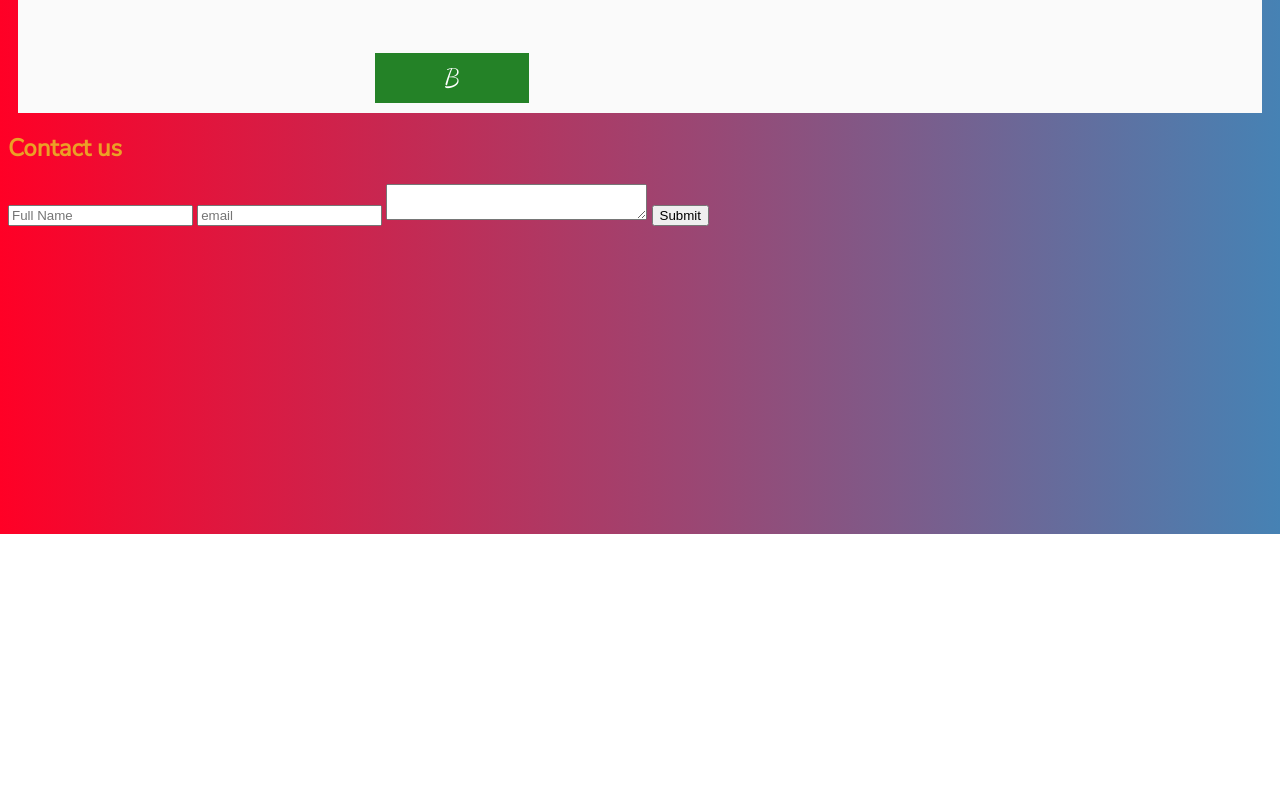
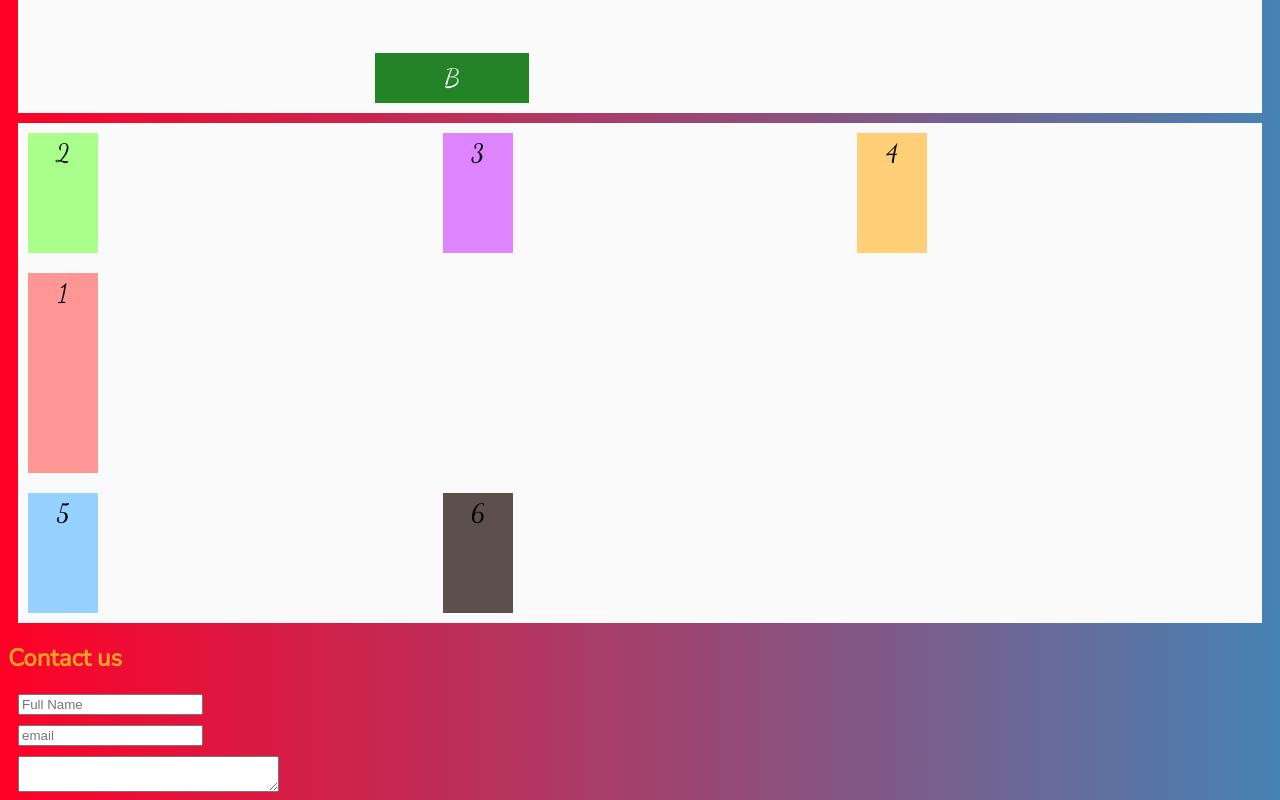
Before and after one commit to zelalemzola/first-github-project, a plain HTML site: page index.html in a window 1280 px wide. Shown: the part 1520-2320 px from the top of the page. Before the commit the page ends 2054 px from the top, so only its background shows below. Drawn offline with Linux system fonts and the light colour scheme.

Commit message:
css changes

```diff
--- a/index.html
+++ b/index.html
@@ -80,12 +80,21 @@
    <div class="container-item">J</div> -->
 
    </div>
+
+   <div class="grid-container">
+    <div class="grid-item" style="background: rgb(255,150,150); grid-column: 1/span 3; grid-row: 2/span 2; grid-area: 2 / 1 / dpan 2/span;">1</div>
+    <div class="grid-item" style="background: rgb(170,255,140);">2</div>
+    <div class="grid-item" style="background: rgb(222,132,255);">3</div>
+    <div class="grid-item" style="background: rgb(255,207,119);">4</div>
+    <div class="grid-item" style="background: rgb(149,210,255);">5</div>
+    <div class="grid-item" style="background: rgb(93, 80, 76);">6</div>
+  </div>
     <h2 class="subtitle">Contact us</h2>
     <form  style="padding-bottom: 300px;">
       <input type="text" name="" placeholder="Full Name" class="form-input"/>
       <input type="email" name="email" required placeholder="email" class="form-input" />
       <textarea name="" id="" cols="30" rows="2"></textarea>
-      <button>Submit</button>
+      <button class="submit-button">Submit</button>
     </form>
 
   </body>
--- a/styles.css
+++ b/styles.css
@@ -7,6 +7,11 @@ background-size:contain; */
 text-align:justify;
 font-family: 'Dancing Script', cursive,sans-serif;
 color:white;
+}
+input , textarea
+{
+   display: block;
+   margin: 10px;
 }
 #title
  {
@@ -78,3 +83,50 @@ margin: 80px 40px;
    background:teal;
    color:yellow;
 }
+.grid-container
+{
+   background-color:rgb(250, 250, 250);
+   margin:10px;
+   height:500px;
+   display:grid;
+   /* justify-content:space-evenly; */
+   grid-template-columns: auto auto auto;
+   grid-template-rows: auto auto;
+/*
+   grid-gap: 300px 150px;
+   align-content: space-between; */
+
+}
+.grid-item
+{
+   text-align:center;
+   margin:10px;
+   line-height: 40px;
+   width:70px;
+   font-size: 25px;
+   color:black;
+}
+.submit-button
+{
+   margin:20px 10px;
+   padding:5px 5px;
+   border:none;
+   text-decoration:none;
+   font-family: 'Dancing Script', cursive,sans-serif;
+   font-weight:600;
+   font-size: 20px;
+   color:white;
+
+   background:linear-gradient(90deg, rgb(187, 43, 43),rgb(93, 201, 31));
+   transform: translate(50px,30px);
+   -webkit-transition: background-color 500ms ease-in-out, padding 400ms ease-in-out;
+   -o-transition: background-color 500ms ease-in-out, padding 400ms ease-in-out ;
+   transition: background-color 500ms ease-in-out, padding 400ms ease-in-out;
+   -moz-transition: background-color 500ms ease-in-out, padding 400ms ease-in-out;
+   border-radius: 12px;
+}
+.submit-button:hover{
+   background-color: rgb(77, 96, 112);
+   padding:10px 10px;
+
+}
```
